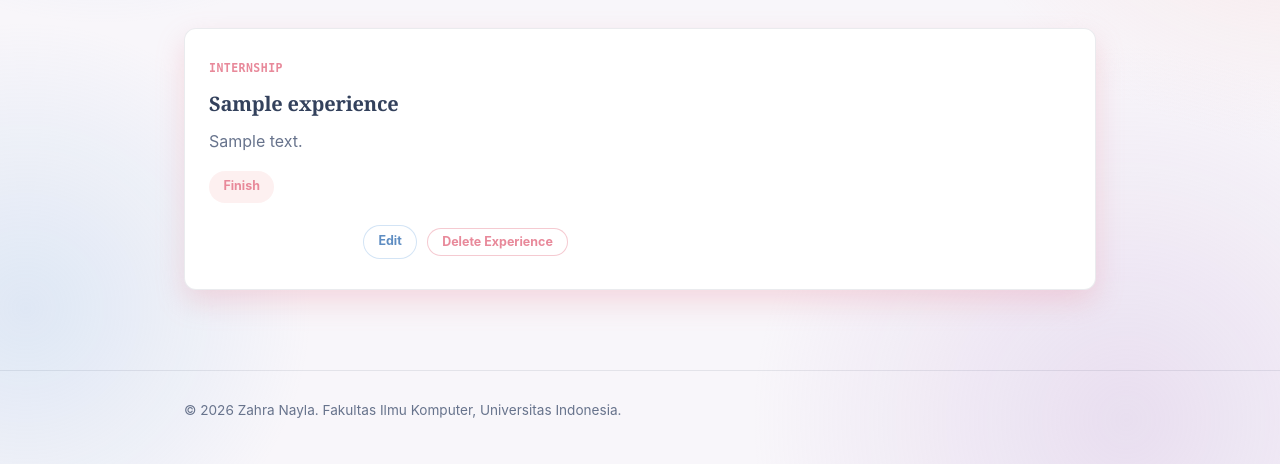
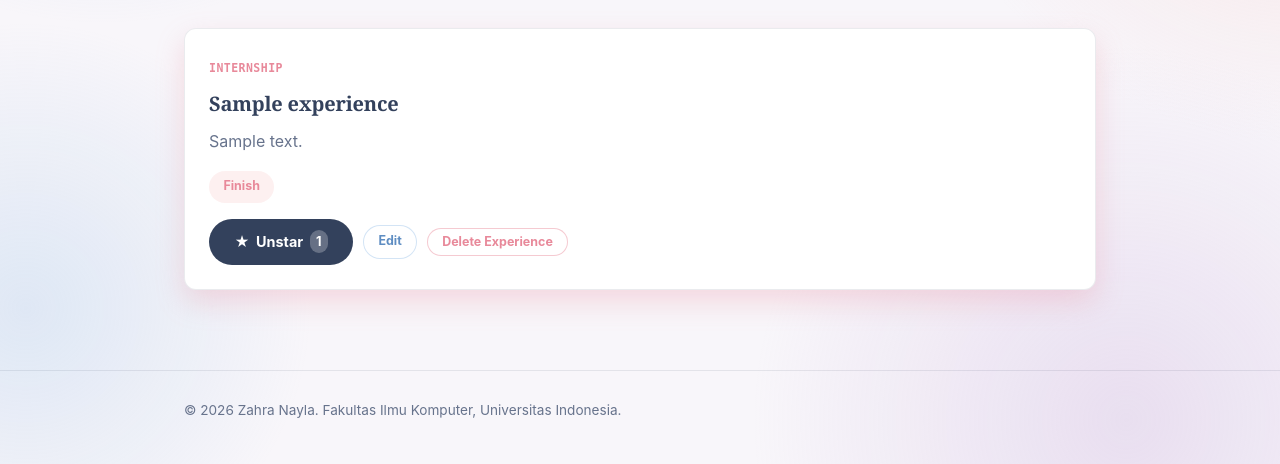
Before and after one commit to zahranayla901/myportofolio, a Django app: page /experience/ in a window 1280 px wide. Shown: the part 316-780 px from the top of the page. Run offline with Django 5.2, Linux system fonts and the light colour scheme; a user stored in the database is signed in; tables that the repository leaves empty hold one stand-in row (values such as "Sample post"); some web fonts are replaced.

Commit message:
fix: unstar button in experience page

```diff
--- a/main/tests.py
+++ b/main/tests.py
@@ -39,7 +39,7 @@ class MainTest(TestCase):
         self.assertContains(response, self.experience.title)
         self.assertContains(response, self.experience.description)
         self.assertContains(response, "Part-Time")
-        self.assertContains(response, "Sedang berlangsung")
+        self.assertContains(response, "Ongoing")
         self.assertContains(response, f'href="{reverse("main:show_main")}"')
 
     def test_empty_experience_page(self):
@@ -54,8 +54,8 @@ class MainTest(TestCase):
         response = self.client.get(reverse("main:show_experience"))
 
         self.assertFalse(self.experience.is_ongoing)
-        self.assertContains(response, "Selesai")
-        self.assertNotContains(response, "Sedang berlangsung")
+        self.assertContains(response, "Finish")
+        self.assertNotContains(response, "Ongoing")
 
 class ProjectTest(TestCase):
     def setUp(self):
--- a/static/css/style.css
+++ b/static/css/style.css
@@ -960,10 +960,33 @@ h1, h2, .brand, .skill-title {
 }
 
 .button-star.is-starred {
-    background: var(--accent);
+    background: var(--ink-soft);
 }
 
 .star-count {
+    padding: 0.05rem 0.4rem;
+    border-radius: 999px;
+    background: rgba(255, 255, 255, 0.25);
+    font-size: 0.8rem;
+}
+
+/* experience's star section */
+.star-form-exp {
+    display: inline;
+}
+
+.button-star-exp {
+    display: inline-flex;
+    align-items: center;
+    gap: 0.4rem;
+    background: var(--ink);
+}
+
+.button-star.is-starred-exp {
+    background: var(--rose-deep);
+}
+
+.star-count-exp {
     padding: 0.05rem 0.4rem;
     border-radius: 999px;
     background: rgba(255, 255, 255, 0.25);
--- a/templates/components/experience_star.html
+++ b/templates/components/experience_star.html
@@ -1,10 +1,10 @@
-<form method="post" action="{% url 'main:toggle_star_experience' experience.id %}" class="star-form">
+<form method="post" action="{% url 'main:toggle_star_experience' experience.id %}" class="star-form-exp">
     {% csrf_token %}
     <button type="submit"
-            class="button button-star{% if user in experience.starred_by.all %} is-starred{% endif %}"
+            class="button button-star-exp{% if user in experience.starred_by.all %} is-starred-exp{% endif %}"
             title="{% if experience.starred_by.all %}Dibintangi oleh {{ experience.starred_by.all|join:', ' }}{% else %}Jadilah yang pertama memberi star{% endif %}">
         <span aria-hidden="true">★</span>
         {% if user in experience.starred_by.all %}Unstar{% else %}Star{% endif %}
-        <span class="star-count">{{ experience.starred_by.count }}</span>
+        <span class="star-count-exp">{{ experience.starred_by.count }}</span>
     </button>
 </form>
--- a/templates/experience.html
+++ b/templates/experience.html
@@ -73,7 +73,7 @@
                         </article>
                     {% empty %}
                         <p class="empty-state">
-                            No projects have been added yet.
+                            No experiences have been added yet.
                         </p>
                     {% endfor %}
                 </div>
```
